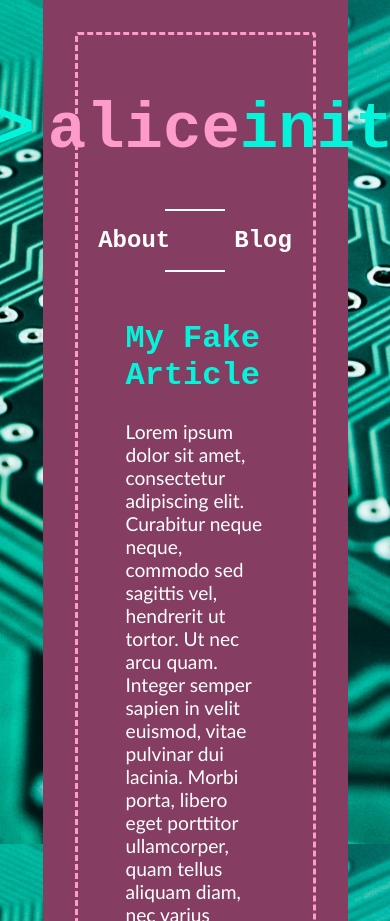
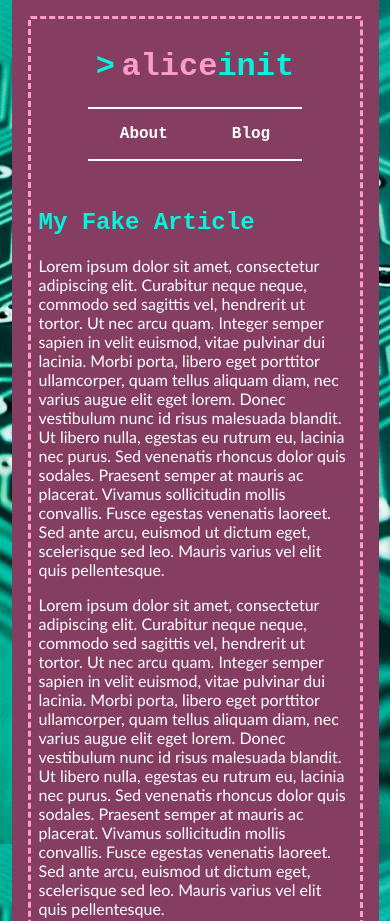
Before and after one commit to aliceinit/aliceinit.github.io, a plain HTML site: page index.html in a window 390 px wide. Shown: the top 921 px of the page. Drawn offline with Linux system fonts and the light colour scheme.

Commit message:
Make it better on mobile

```diff
--- a/css/style.css
+++ b/css/style.css
@@ -19,12 +19,11 @@ body {
     /* border: 5px blanchedalmond solid; */
     padding: 0;
     margin: 0;
+    display: flex;
+    justify-content: center;
 }
 
 .content {
-    width: 70%;
-    margin: 0 auto;
-    padding: 1rem;
     background-color: var(--primary-dark);
 }
 
@@ -32,15 +31,65 @@ body {
     border: medium dashed var(--primary-mid);
     margin: 1rem;
     border-radius: 0.2rem;
-    padding: 1rem;
 }
 
 header {
     font-family: 'Courier New', Courier, monospace;
+    display: flex;
+    flex-direction: column;
+}
+
+@media screen and (min-width: 601px) {
+    .content{
+        flex-basis: 70%;
+    }
+    h1 {
+        font-size: 4rem;
+    }
+    h2 {
+        font-size: 2rem;
+    }
+    header a {
+        font-size: 1.5rem;
+    }
+    article, footer a {
+        font-size: 1.2rem;
+    }
+    .content, .fancy-boarder{
+        padding: 1rem;
+    }
+    .fancy-boarder{
+        margin: 1rem;
+    }
+}
+
+/* If the screen size is 600px wide or less, set the font-size of <div> to 30px */
+
+@media screen and (max-width: 600px) {
+    .content{
+        flex-basis: 90%;
+    }
+    h1 {
+        font-size: 2rem;
+    }
+    header a {
+        font-size: 1rem;
+    }
+    h2 {
+        font-size: 1.5rem;
+    }
+    article, footer a{
+        font-size: 1rem;
+    }
+    .content, .fancy-boarder{
+        padding: .5rem;
+    }
+    .fancy-boarder{
+        margin: .5rem;
+    }
 }
 
 h1 {
-    font-size: 4rem;
     font-weight: bolder;
     display: flex;
     justify-content: center;
@@ -52,14 +101,13 @@ h1 {
     padding-right: .2em;
 }
 
-.h1-2{
+.h1-2 {
     color: var(--accent-mid);
 }
 
 header ul {
     padding: 0;
     margin: 0 auto;
-    width: 30%;
     list-style-type: none;
     display: flex;
     justify-content: center;
@@ -71,7 +119,6 @@ header ul {
 header a {
     color: white;
     text-decoration: none;
-    font-size: 1.5rem;
     font-weight: bold;
     display: block;
     padding: 1rem 2rem;
@@ -82,26 +129,21 @@ header a:hover {
     background-color: var(--accent-mid);
 }
 
-section {
-    margin: 0 2rem;
-}
-
 h2 {
     color: var(--accent-mid);
     margin-top: 3rem;
-    font-size: 2rem;
     font-family: 'Courier New', Courier, monospace;
 }
 
 article {
     color: white;
-    font-size: 1.2rem;
 }
 
 footer {
     border-top: 2px white solid;
     margin: 3rem auto;
-    width: 80%;
+    margin-top: 3rem;
+    width: 90%;
     padding-top: 2rem;
 }
 
@@ -116,7 +158,6 @@ footer a {
     color: white;
     font-weight: bold;
     text-decoration: none;
-    font-size: 1.2rem;
 }
 
 footer a:hover {
```
